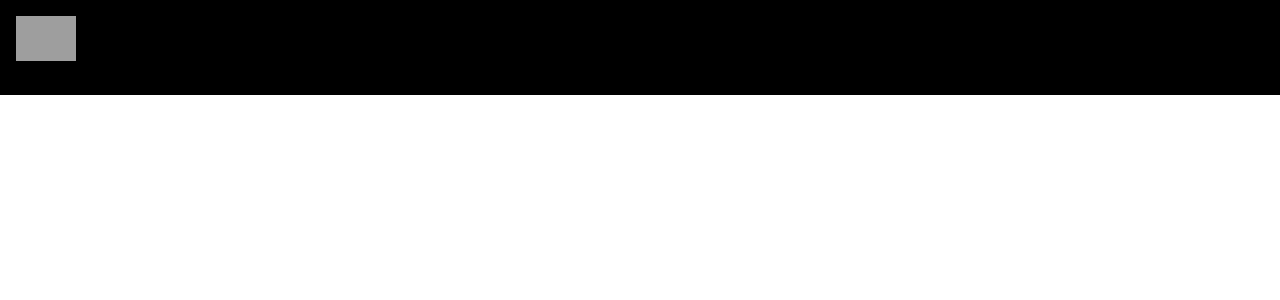
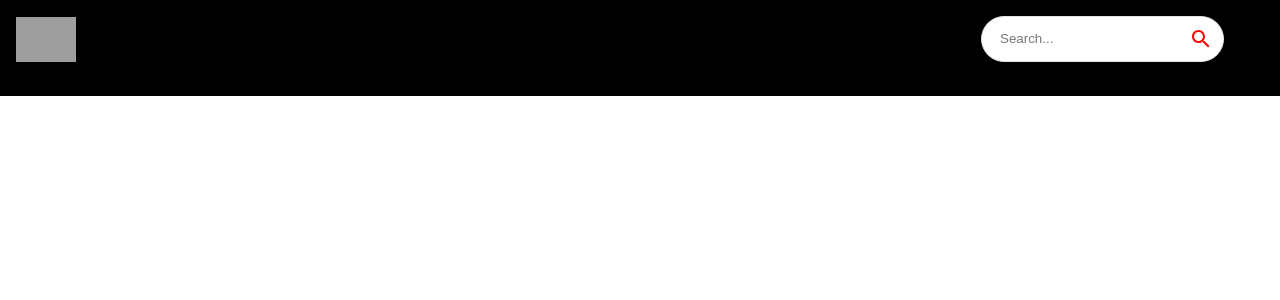
Before and after one commit to anthonyng288/YoutubeCloneReact, a React (Vite) app: page / in a window 1280 px wide. Shown: the top 300 px of the page. Built offline with nearby package versions, Linux system fonts and the light colour scheme; grey boxes are pictures that could not be loaded.

Commit message:
Add searchbar in nav bar
Signed-off-by: anthonyng288 <anthonynguyen832@gmail.com>

```diff
--- a/src/components/Navbar.tsx
+++ b/src/components/Navbar.tsx
@@ -1,5 +1,6 @@
 import { Link, Stack } from "@mui/material";
 import { logo } from "../utils/constants";
+import Searchbar from "./Searchbar";
 
 const Navbar = () => {
   /**
@@ -23,6 +24,7 @@
       <Link href="/" sx={{ display: "flex", alignItems: "center" }}>
         <img src={logo} alt="logo" height={45}></img>
       </Link>
+      <Searchbar />
     </Stack>
   );
 };
```
